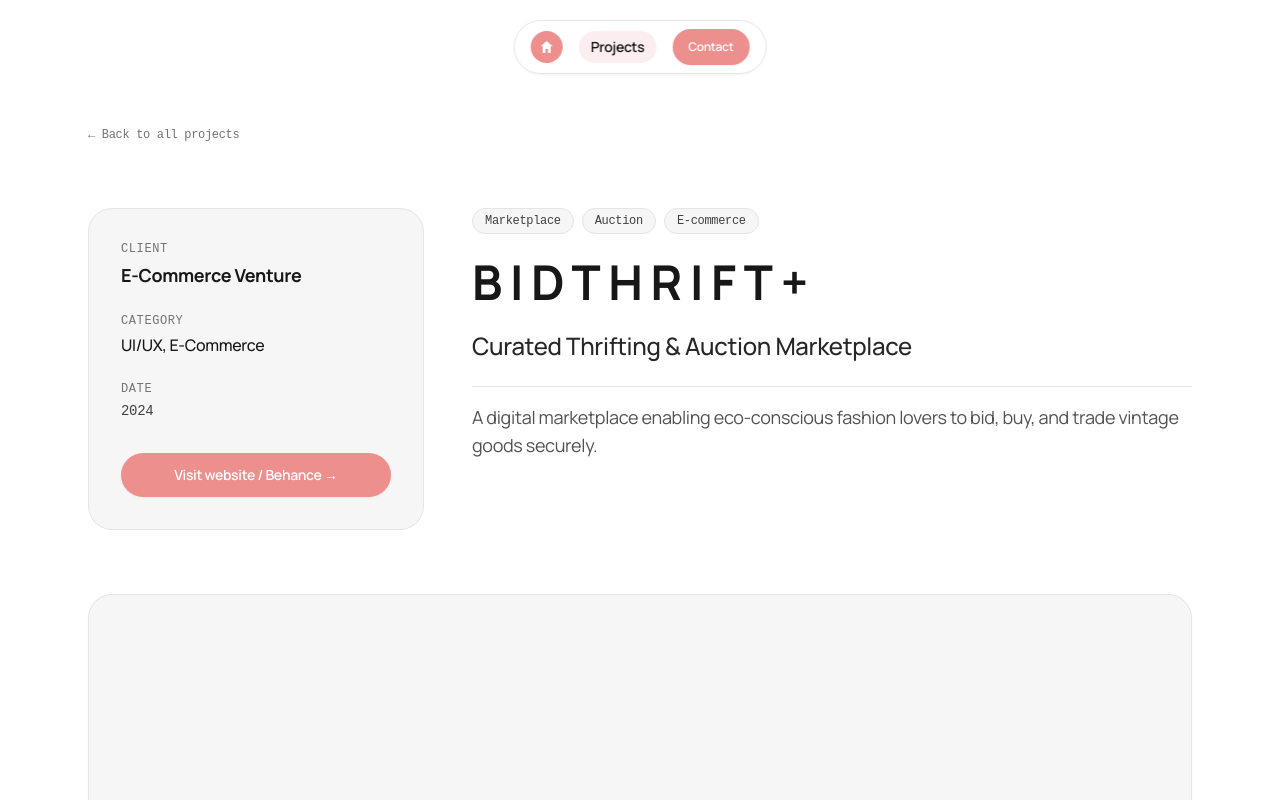
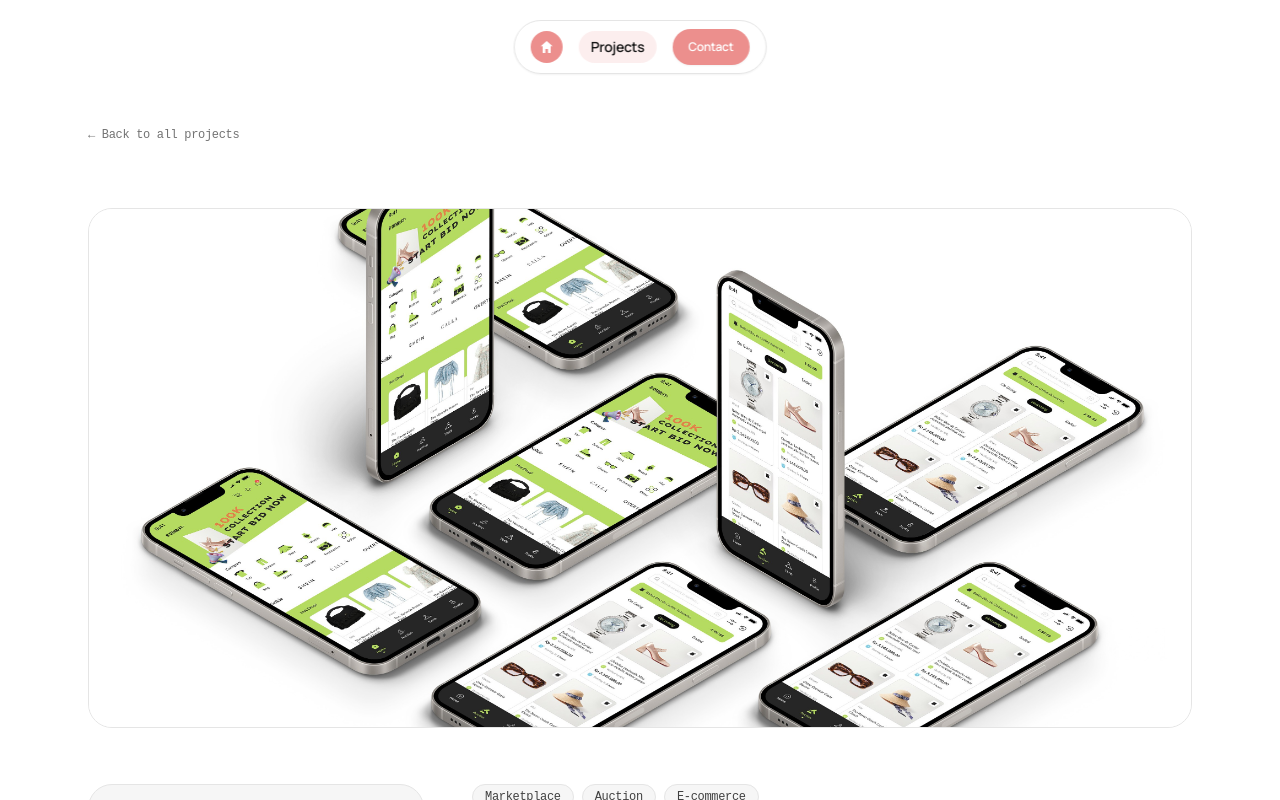
Before and after one commit to AugeusAune/auliaggr, a Nuxt app: page /projects/bidthrift in a window 1280 px wide. Shown: the top 800 px of the page. Built offline with nearby package versions, Linux system fonts and the light colour scheme; a web font is replaced by a local one.

Commit message:
feat: add page transitions, optimize lazy loading, and remove over-shadow on cards

```diff
--- a/app/assets/css/main.css
+++ b/app/assets/css/main.css
@@ -35,3 +35,15 @@
 .animate-marquee:hover {
   animation-play-state: paused;
 }
+
+/* Nuxt Page Transitions & Fade-in Animations */
+.page-enter-active,
+.page-leave-active {
+  transition: opacity 0.25s ease-out, transform 0.25s ease-out;
+}
+
+.page-enter-from,
+.page-leave-to {
+  opacity: 0;
+  transform: translateY(6px);
+}
--- a/app/components/molecules/ProjectCard.vue
+++ b/app/components/molecules/ProjectCard.vue
@@ -13,7 +13,7 @@ defineProps<Props>()
 <template>
   <NuxtLink
     :to="`/projects/${project.slug}`"
-    class="group block relative overflow-hidden rounded-3xl bg-light border border-neutral-200 transition-all duration-300 hover:border-neutral-400 hover:shadow-lg focus-visible:outline-2 focus-visible:outline-dark"
+    class="group block relative overflow-hidden rounded-3xl bg-light border border-neutral-200 transition-all duration-300 hover:border-neutral-400 hover:bg-neutral-50/50 focus-visible:outline-2 focus-visible:outline-dark"
   >
     <!-- Visual Image / Cover from Framer -->
     <div
@@ -25,6 +25,7 @@ defineProps<Props>()
         :alt="project.title"
         class="absolute inset-0 w-full h-full object-cover transition-transform duration-500 group-hover:scale-105"
         loading="lazy"
+        decoding="async"
       />
       <div
         v-else
--- a/app/pages/projects/[slug].vue
+++ b/app/pages/projects/[slug].vue
@@ -42,7 +42,18 @@ useSeoMeta({
     </div>
 
     <!-- Project Header & Meta -->
-    <article class="max-w-6xl mx-auto px-4 sm:px-6 py-10 sm:py-16 w-full flex flex-col gap-12 sm:gap-16">
+    <article class="max-w-6xl mx-auto px-4 sm:px-6 py-10 sm:py-16 w-full flex flex-col gap-10 sm:gap-14">
+      <!-- Project Cover Image -->
+      <div v-if="project.coverImage" class="w-full aspect-[16/9] max-h-[520px] rounded-3xl overflow-hidden bg-light border border-neutral-200">
+        <img
+          :src="project.coverImage"
+          :alt="project.title"
+          class="w-full h-full object-cover"
+          loading="lazy"
+          decoding="async"
+        />
+      </div>
+
       <div class="grid grid-cols-1 lg:grid-cols-12 gap-8 lg:gap-12 items-start">
         <!-- Sidebar Metadata -->
         <aside class="lg:col-span-4 p-6 sm:p-8 rounded-3xl bg-light border border-neutral-200 flex flex-col gap-6">
--- a/nuxt.config.ts
+++ b/nuxt.config.ts
@@ -5,6 +5,7 @@ export default defineNuxtConfig({
   modules: ['@nuxtjs/tailwindcss'],
   css: ['~/assets/css/main.css'],
   app: {
+    pageTransition: { name: 'page', mode: 'out-in' },
     head: {
       htmlAttrs: { lang: 'en' },
       title: 'Portfolio - Aulia Anggraeni',
```
Also changed, not shown: 1 other file (tests, documents, lock files or other folders).
